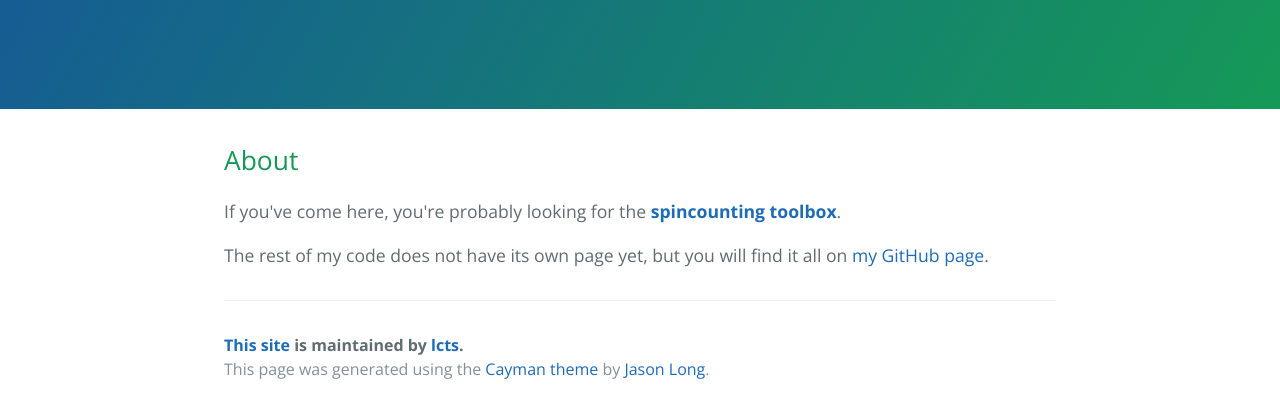
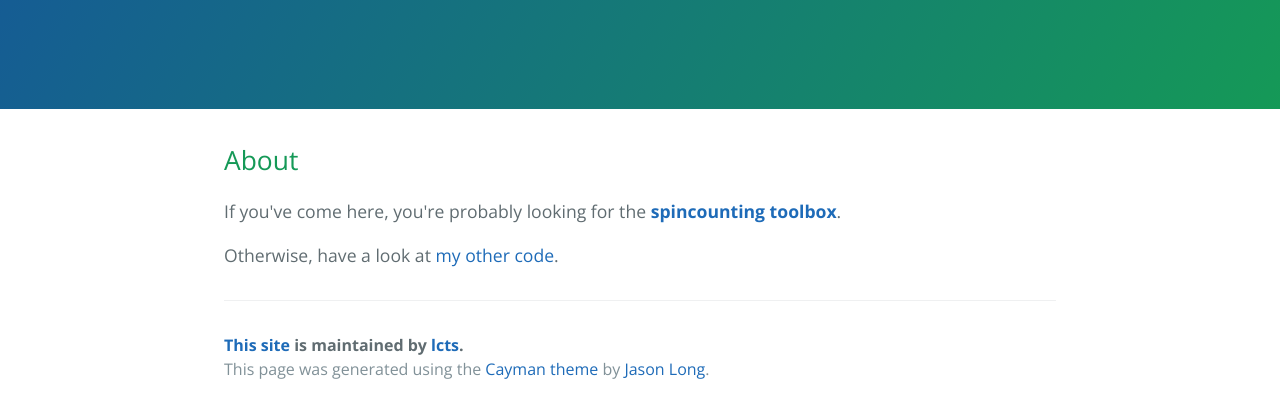
Before and after one commit to lcts/lcts.github.io, a plain HTML site: page index.html in a window 1280 px wide. Shown: the part 208-626 px from the top of the page. Drawn offline with nearby package versions, Linux system fonts and the light colour scheme.

Commit message:
Updated links.

```diff
--- a/index.html
+++ b/index.html
@@ -30,7 +30,7 @@
 
 		<p>If you've come here, you're probably looking for the <a href="https://github.com/lcts/spincounting"><strong>spincounting toolbox</strong></a>.</p>
 
-		<p>The rest of my code does not have its own page yet, but you will find it all on <a href="https://github.com/lcts">my GitHub page</a>.</p>
+		<p>Otherwise, have a look at <a href="https://github.com/lcts">my other code</a>.</p>
 
 		<footer class="site-footer">
 			<span class="site-footer-owner"><a href=
```
